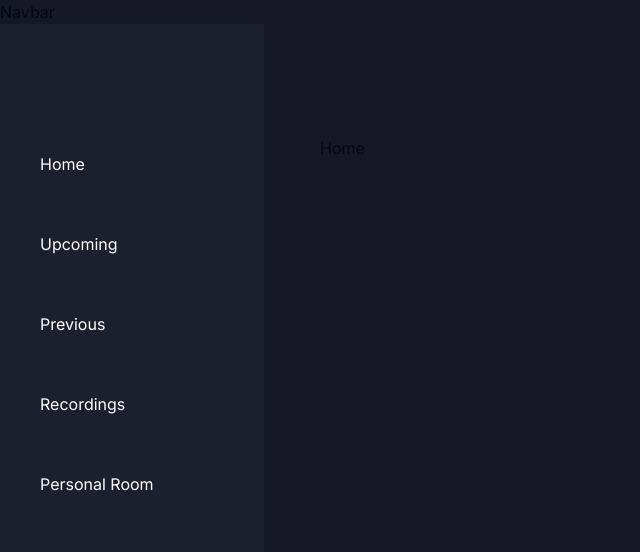
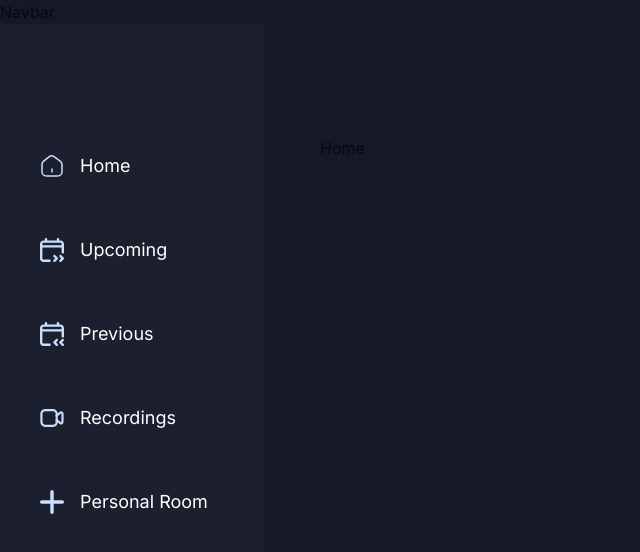
Before and after one commit to egublog/zoom-clone, a Next.js app: page / in a window 1280 px wide. Shown: the top 552 px of the page, without its empty margins (0-640 px from the left). Built offline with nearby package versions, Linux system fonts and the light colour scheme.

Commit message:
add: サイドバーのアイコン

```diff
--- a/components/Sidebar.tsx
+++ b/components/Sidebar.tsx
@@ -2,6 +2,7 @@
 
 import { sidebarLinks } from '@/constants'
 import { cn } from '@/lib/utils';
+import Image from 'next/image';
 import Link from 'next/link';
 import { usePathname } from 'next/navigation'
 import React from 'react'
@@ -26,7 +27,15 @@ const Sidebar = () => {
                 'bg-blue-1': isActive,
               })}
             >
-              {link.label}
+              <Image
+                src={link.imgUrl}
+                alt={link.label}
+                width={24}
+                height={24}
+              />
+              <p className='text-lg front-semibold max-lg:hidden'>
+                {link.label}
+              </p>
             </Link>
           )
         })}
```
